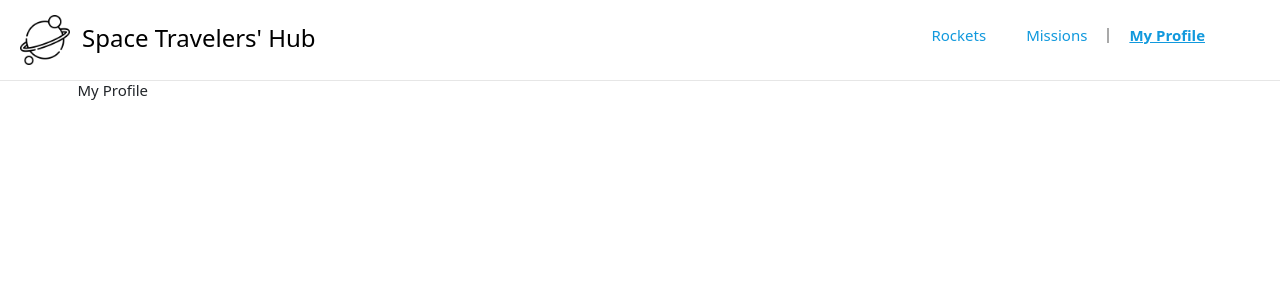
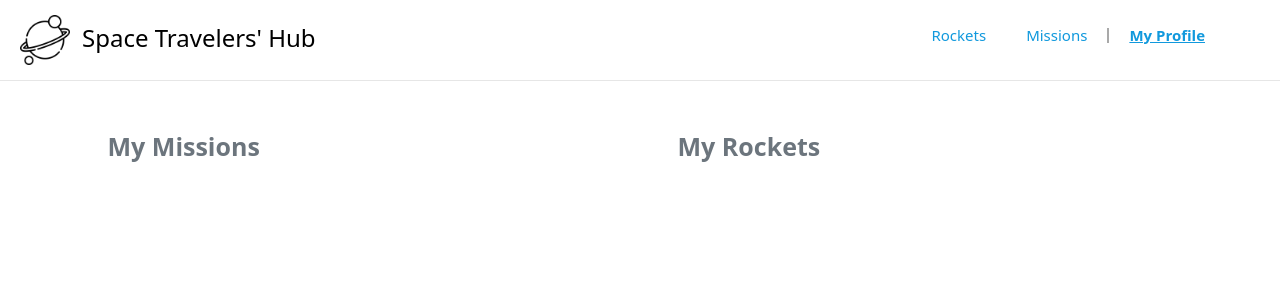
Before and after one commit to t-bello7/Micro-Space-Hub, a React (Create React App) app: page /my-profile in a window 1280 px wide. Shown: the top 300 px of the page. Built offline with nearby package versions, Linux system fonts and the light colour scheme.

Commit message:
Render data to component

```diff
--- a/src/components/MyProfile.jsx
+++ b/src/components/MyProfile.jsx
@@ -1,11 +1,8 @@
 /* eslint-disable object-curly-newline */
-import {
-  Container,
-  Row,
-  Col,
-  ListGroup,
-} from "react-bootstrap";
-import { useSelector } from "react-redux";
+/* eslint-disable arrow-body-style */
+/* eslint-disable react/jsx-closing-bracket-location */
+import { Container, Row, Col, ListGroup } from 'react-bootstrap';
+import { useSelector } from 'react-redux';
 
 function MyProfile() {
   const reservedMissions = useSelector((state) => {
@@ -18,16 +15,49 @@ function MyProfile() {
       return rocket.reserved;
     });
   });
-  console.log(reservedMissions);
-  console.log(reservedRockets);
 
   return (
     <div>
-      <Container className="profile-container">
+      <Container style={{ margin: '5rem auto 0 auto' }}>
         <Row>
-          <Col>
-            <h4>My Profile</h4>
-            <ListGroup />
+          <Col className="mx-5">
+            <h2
+              className="text-muted"
+              style={{ fontSize: '2.5rem', fontWeight: '600' }}>
+              My Missions
+            </h2>
+            <ListGroup
+              className="pt-3"
+              as="ol"
+              numbered
+              style={{ fontSize: '1.7rem', fontWeight: '500' }}>
+              {reservedMissions.map((mission) => (
+                <ListGroup.Item
+                  className="p-3"
+                  as="li"
+                  key={mission.mission_id}>
+                  {mission.mission_name}
+                </ListGroup.Item>
+              ))}
+            </ListGroup>
+          </Col>
+          <Col className="ml-3">
+            <h2
+              className="text-muted"
+              style={{ fontSize: '2.5rem', fontWeight: '600' }}>
+              My Rockets
+            </h2>
+            <ListGroup
+              className="pt-3"
+              as="ol"
+              numbered
+              style={{ fontSize: '1.7rem', fontWeight: '500' }}>
+              {reservedRockets.map((rocket) => (
+                <ListGroup.Item className="p-3" key={rocket.id}>
+                  {rocket.rocket_name}
+                </ListGroup.Item>
+              ))}
+            </ListGroup>
           </Col>
         </Row>
       </Container>
```
